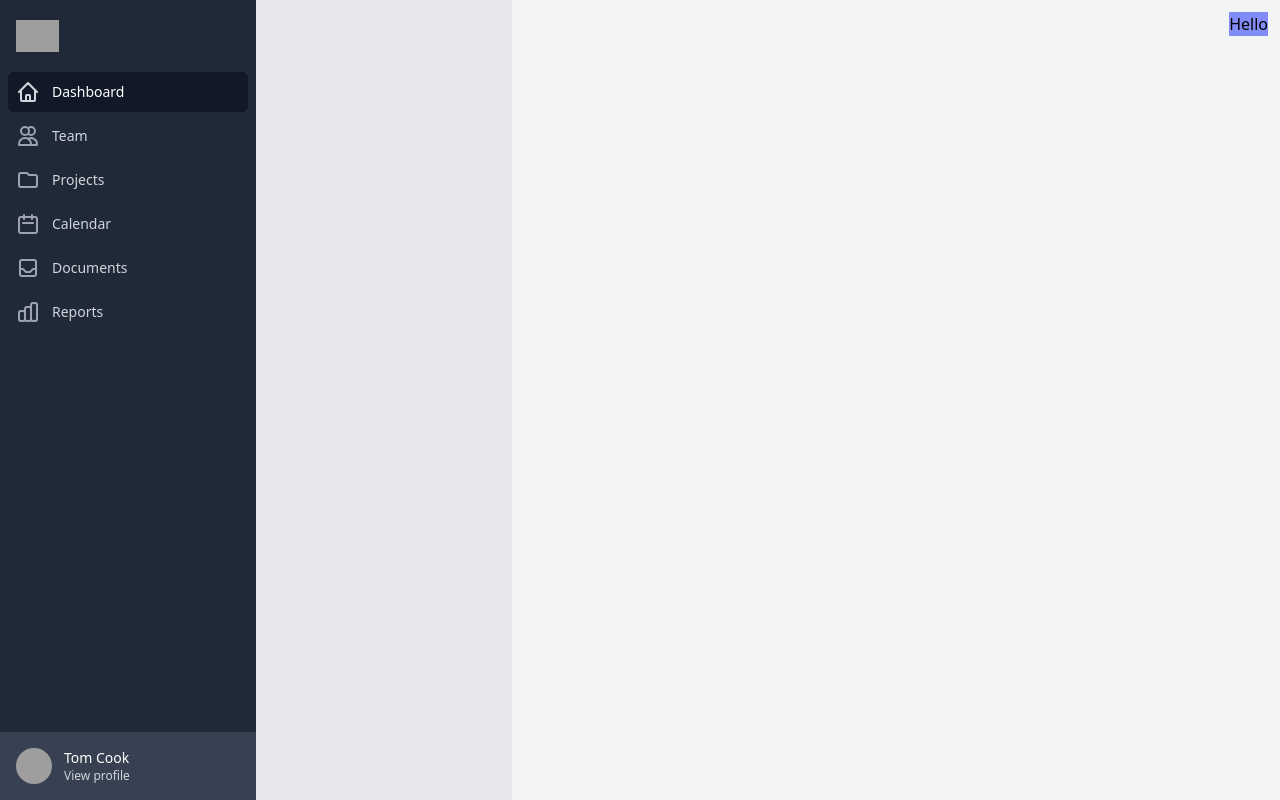
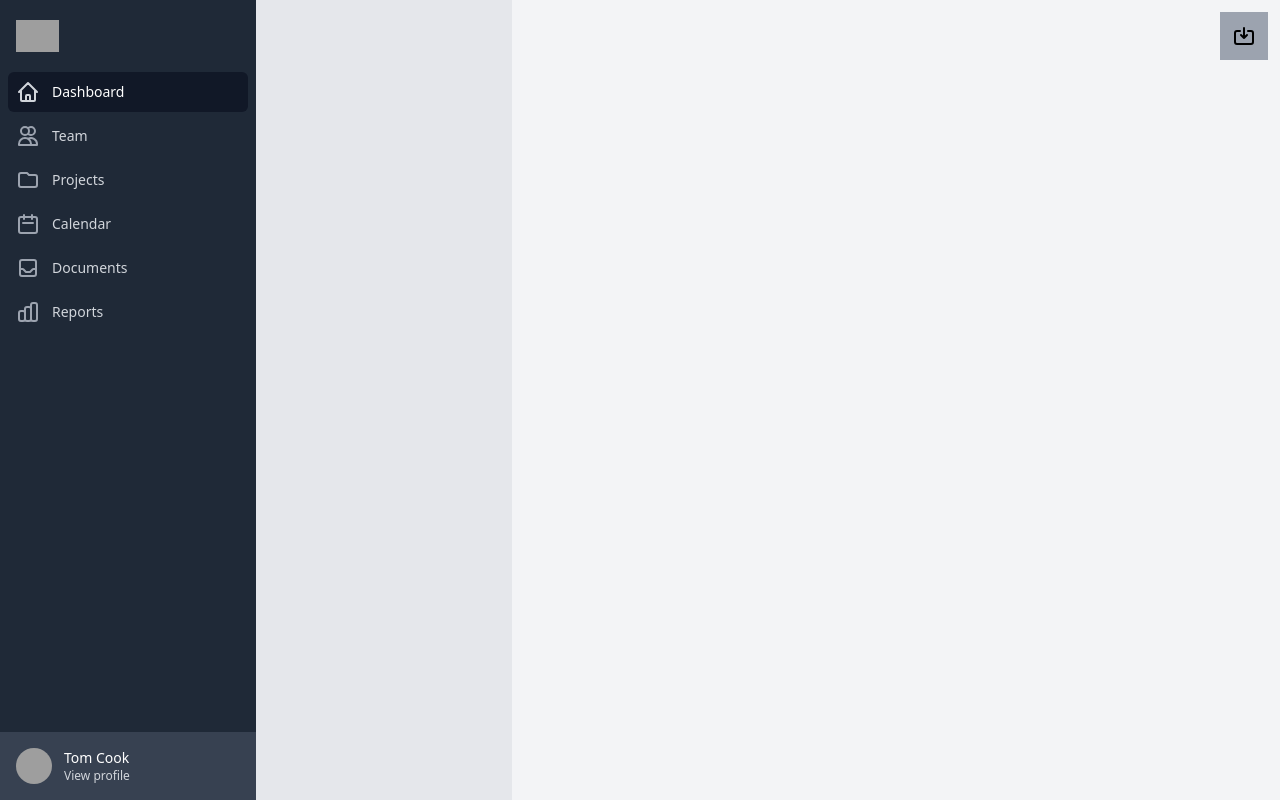
Before and after one commit to Khoby-790/clients-template, a React (Create React App) app: page / in a window 1280 px wide. Built offline with nearby package versions, Linux system fonts and the light colour scheme; grey boxes are pictures that could not be loaded.

Commit message:
--- Auto-Git Commit ---

```diff
--- a/src/pages/Dashboard/Dashboard.jsx
+++ b/src/pages/Dashboard/Dashboard.jsx
@@ -7,10 +7,25 @@ const Dashboard = () => {
         <div className="w-64 border-r h-full bg-gray-200"></div>
         <div className="flex-1 flex flex-col px-3">
           <div className="flex w-full justify-between py-3">
-              <div></div>
-              <div className="flex">
-                  <button className="bg-indigo-400">Hello</button>
-              </div>
+            <div></div>
+            <div className="flex">
+              <button className="bg-gray-400 p-3">
+                <svg
+                className="h-6 w-6"
+                  xmlns="http://www.w3.org/2000/svg"
+                  fill="none"
+                  viewBox="0 0 24 24"
+                  stroke="currentColor"
+                >
+                  <path
+                    strokeLinecap="round"
+                    strokeLinejoin="round"
+                    strokeWidth={2}
+                    d="M8 7H5a2 2 0 00-2 2v9a2 2 0 002 2h14a2 2 0 002-2V9a2 2 0 00-2-2h-3m-1 4l-3 3m0 0l-3-3m3 3V4"
+                  />
+                </svg>
+              </button>
+            </div>
           </div>
         </div>
       </div>
```
